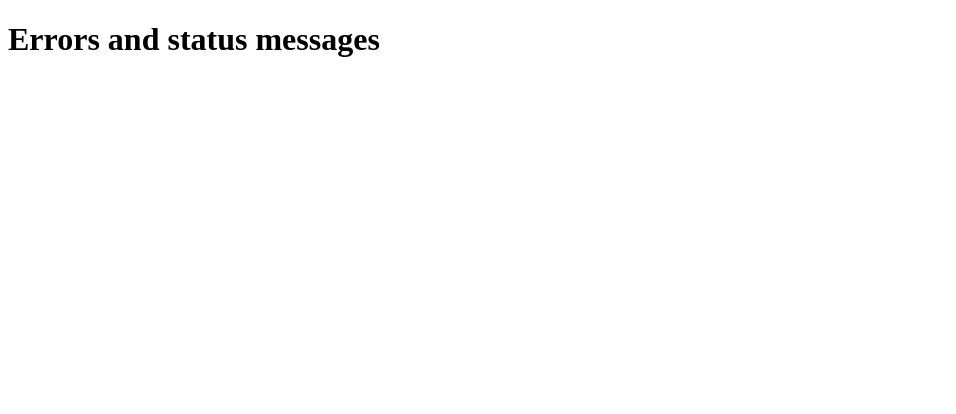
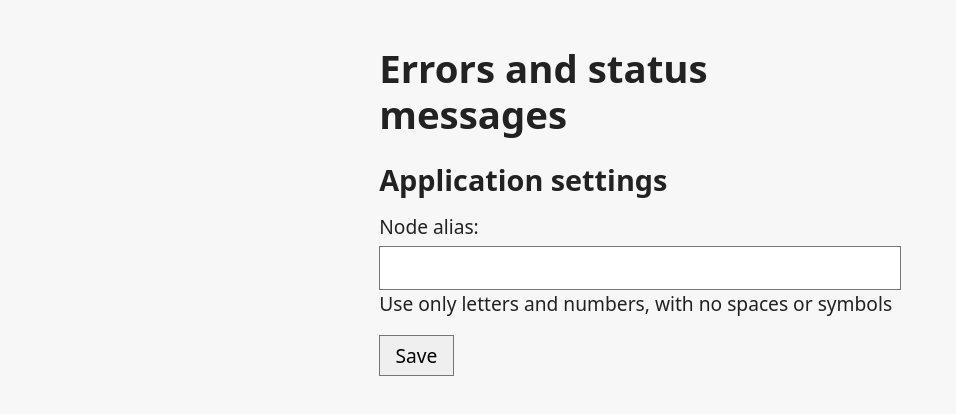
Before and after one commit to twoffer/a11y-remediation-demo, a plain HTML site: page findings/09-errors-status/before.html in a window 1280 px wide. Shown: the whole page, without its empty margins (0-956 px from the left). Drawn offline with Linux system fonts and the light colour scheme.

Commit message:
Add errors-status finding: Before, After, Diff, and write-up
Add the demonstration package for errors and status messages:
  - Before and After sample pages for a one-field settings form. The
    Before signals a failed save only by a red border and appends an
    unannounced confirmation; the After adds error text referenced by
    aria-describedby, sets aria-invalid, and writes both messages
    into live regions present from page load.
  - Complete write-up in findings/09-errors-status/README.md
    including the root cause, the fix, a before and after
    verification table with NVDA transcripts for three activation
    paths, and a client note.
  - The generated before/after diff.
  - The compare page's client note in shared/findings.js.

Covers WCAG 2.1 AA SCs: 3.3.1 Error Identification; 4.1.3 Status
Messages; 1.4.1 Use of Color

```diff
--- a/findings/09-errors-status/before.html
+++ b/findings/09-errors-status/before.html
@@ -4,9 +4,108 @@
   <meta charset="utf-8">
   <meta name="viewport" content="width=device-width, initial-scale=1">
   <title>Errors and status messages</title>
+
+  <style>
+    *,
+    *::before,
+    *::after {
+      box-sizing: border-box;
+    }
+    :root {
+      color-scheme: light;
+      --foreground-color: #222222;
+      --background-color: #f7f7f7;
+      --error-color: #c00000;
+      --row-gap: 1rem;
+      --field-padding-x: 0.8em;
+      --field-padding-y: 0.4em;
+      --field-border-color: #767676;
+      --field-background-color: #ffffff;
+    }
+    body {
+      font: 1.2rem/1.5 system-ui, sans-serif;
+      margin: 0 auto;
+      padding: 1.2rem;
+      max-width: 35rem;
+      color: var(--foreground-color);
+      background-color: var(--background-color);
+    }
+    button,
+    input,
+    select,
+    textarea {
+      font-family: inherit;
+      font-size: 100%;
+    }
+    h1,
+    h2,
+    h3,
+    h4,
+    button {
+      line-height: 1.2;
+    }
+    label {
+      display: block;
+      margin-bottom: 0.25rem;
+    }
+    input {
+      width: 100%;
+      border: 1px solid var(--field-border-color);
+      padding: var(--field-padding-y) var(--field-padding-x);
+      color: var(--foreground-color);
+      background-color: var(--field-background-color);
+    }
+    button {
+      border: 1px solid var(--field-border-color);
+      padding: var(--field-padding-y) var(--field-padding-x);
+    }
+    form {
+      display: grid;
+      gap: var(--row-gap);
+    }
+    form > * {
+      margin: 0;
+    }
+    .is-invalid {
+      border-color: var(--error-color);
+    }
+  </style>
 </head>
 <body>
   <h1>Errors and status messages</h1>
-  <!-- Sample page. The reproduced failure goes here; hand-written. -->
+  <form action="#" novalidate>
+    <h2>Application settings</h2>
+    <div>
+      <label for="node_alias">Node alias:</label>
+      <input type="text" id="node_alias" name="node_alias" aria-describedby="node_alias_desc">
+      <div id="node_alias_desc">Use only letters and numbers, with no spaces or symbols</div>
+    </div>
+    <div>
+      <button type="submit">Save</button>
+    </div>
+  </form>
+
+  <script type="module">
+    const form = document.querySelector("form");
+    const nodeAlias = document.querySelector("#node_alias");
+
+    form.addEventListener("submit", (e) => {
+      e.preventDefault();
+      document.querySelector("#form_status")?.remove();
+      nodeAlias.classList.remove("is-invalid");
+
+      const trimmedAlias = nodeAlias.value.trim();
+      if (!/^[a-zA-Z0-9]*$/.test(trimmedAlias)) {
+        nodeAlias.classList.add("is-invalid");
+        return;
+      }
+
+      const formStatus = document.createElement("div");
+      formStatus.id = "form_status";
+      formStatus.textContent = "Settings saved.";
+      form.append(formStatus);
+      nodeAlias.value = trimmedAlias;
+    });
+  </script>
 </body>
 </html>
--- a/shared/findings.js
+++ b/shared/findings.js
@@ -53,7 +53,7 @@ window.A11Y_DEMO = {
         { id: "4.1.3", name: "Status Messages" },
         { id: "1.4.1", name: "Use of Color" }
       ],
-      clientNote: ""
+      clientNote: "With errors in more than one field, per-field live regions can announce at once, so on a failed submit, move focus to an error summary that links to each invalid field."
     },
     {
       slug: "contrast",
```
Also changed, not shown: findings/09-errors-status/after.html (+107 -1 lines), findings/09-errors-status/diff.txt, 1 other file.
